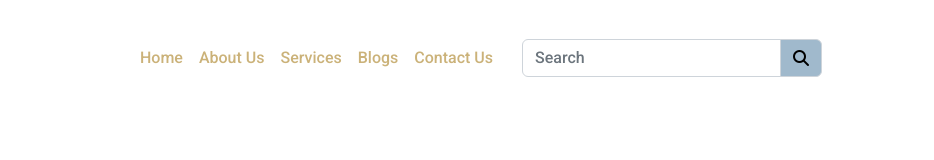
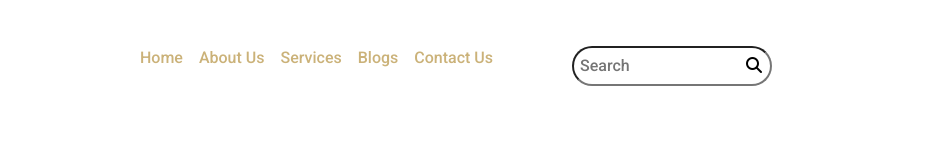
Before and after one commit to daniah-m/HAQQu, a plain HTML site: page index.html in a window 1280 px wide. Shown: the full height of the page, 346-1280 px from the left. Drawn offline with nearby package versions, Linux system fonts and the light colour scheme.

Commit message:
designed: the search bar

```diff
--- a/index.html
+++ b/index.html
@@ -43,10 +43,12 @@
         </ul>
       </div>
 
-      <form class="input-group mb-3" id="d-flex">
-        <input type="text" class="form-control" name="username" id="username" placeholder="Search">
-        <button class="input-group-text" style="background-color: #A0B9CC;"><i class="fa-solid fa-magnifying-glass" style="color: #000000;"></i></button>
-      </form>
+      <div class="wrapper" id="d-flex">
+        <div class="container">
+          <input type="text" class="input" placeholder="Search">
+        </div>
+        <div class="close-btn"><i class="fa-solid fa-magnifying-glass" style="color: #000000;"></i></div>
+      </div>
 
     </nav>
   </header>
--- a/style.css
+++ b/style.css
@@ -26,4 +26,24 @@ header {
   margin-right: 100px;
   margin-top: 15px;
   width: 300px;
+  border-radius: 50px;
 }
+
+.container {
+  position: relative;
+  padding: 20px 50px;
+}
+
+.input {
+  width: 200px;
+  background: transparent;
+  padding: 6px;
+  border-radius: 50px;
+  outline: none;
+}
+
+.close-btn {
+  position: absolute;
+  top: 54px;
+  right: 160px;
+}
```
